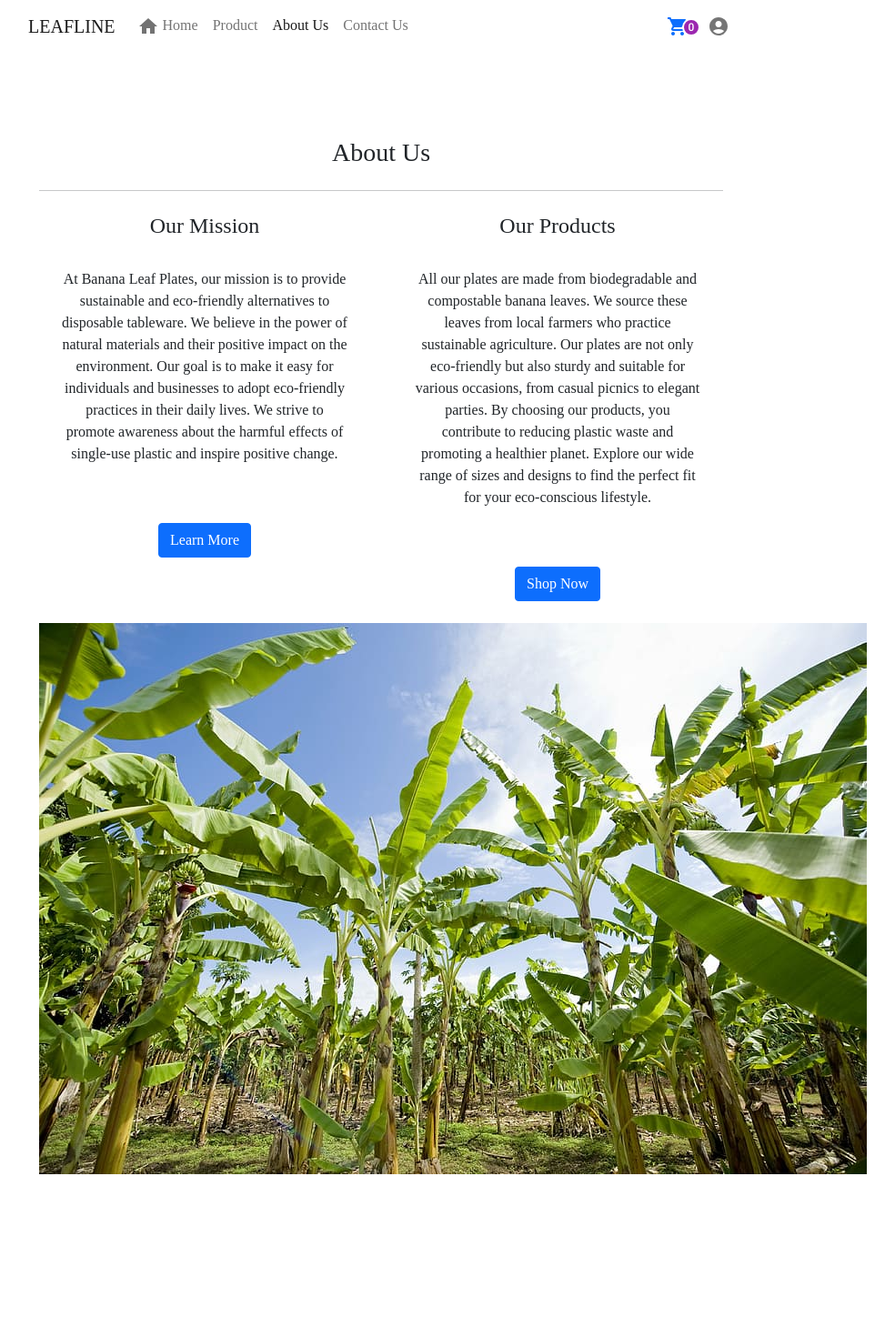
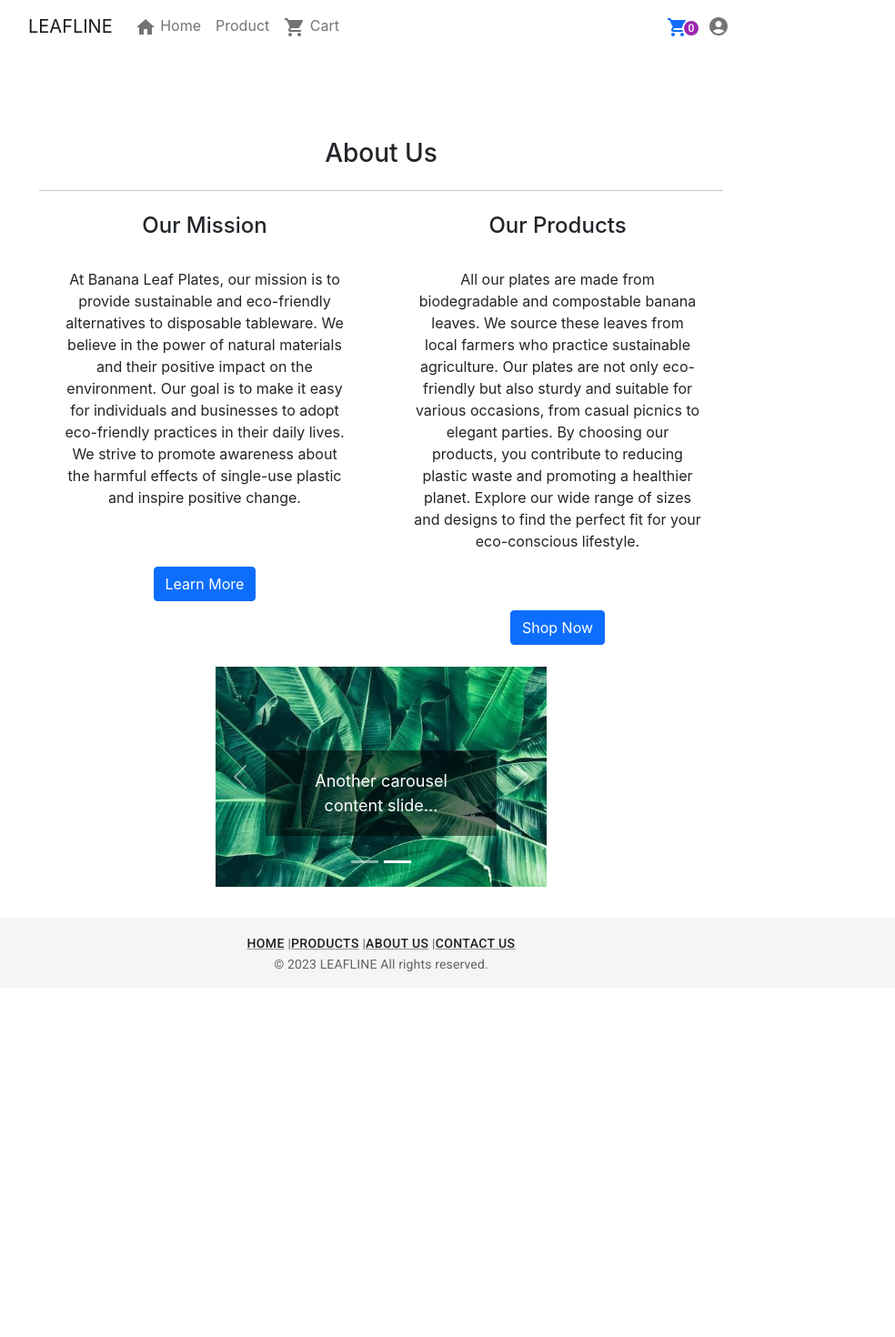
Before and after one commit to gowsisanthiran/leaf_line, a React (Create React App) app in the folder client/: page /about-us in a window 1280 px wide. Shown: the top 1470 px of the page at 91% size, without its empty margins (221-1205 px from the left). After the commit the page ends 1086 px from the top, so only its background shows below. Built offline with nearby package versions, Linux system fonts and the light colour scheme; a web font is replaced by a local one.

Commit message:
connect with gayu

```diff
--- a/client/src/components/Layout/Header.js
+++ b/client/src/components/Layout/Header.js
@@ -1,18 +1,92 @@
+// // import React from 'react';
+// // import logo from '../../images/Logo.png';
+// // import './Header.css';
+// // import {NavLink,Link} from 'react-router-dom';
+// // import {useSelector} from 'react-redux';
+// // import DrawerMenu from './DrawerMenu';
+// // import AuthMenu from './AuthMenu';
+
+// // import HomeIcon from '@mui/icons-material/Home';
+// // import ShoppingCartIcon from '@mui/icons-material/ShoppingCart'
+// // import { Tooltip } from '@mui/material';
+// // import Badge from '@mui/material/Badge';
+// // import { styled } from '@mui/material/styles';
+
+// // import {selectCartItems} from '../../redux/features/cartSlice';
+
+// // const StyledBadge = styled(Badge)(({ theme }) => ({
+// //   '& .MuiBadge-badge': {
+// //     right: -3,
+// //     top: 13,
+// //     border: `2px solid ${theme.palette.background.paper}`,
+// //     padding: '0 4px',
+// //   },
+// // }));
+
+// // const Header = () => {
+// //   const {products}=useSelector(selectCartItems);
+// //   return (
+// //     <header>
+// //       <div className='site-header'>
+// //         <div className='primary-menu'>
+// //           <div className='mobile-menu'>
+// //             <DrawerMenu/>
+// //           </div>
+// //           <div className='logo-area'>
+// //             <Tooltip title='Home'>
+// //               <Link to='/'>
+// //               <span className='logo'>leafline</span>
+// //               </Link>
+// //             </Tooltip>
+// //           </div>
+// //           <nav className='pages-area'>
+// //             <NavLink to='/' className={({isActive})=>isActive?'active':''}>
+// //               <HomeIcon/>Home
+// //             </NavLink>
+// //             <NavLink to='/product' className={({isActive})=>isActive?'active':''}>
+// //               Product
+// //             </NavLink>
+// //             <NavLink to='/about-us' className={({isActive})=>isActive?'active':''}>
+// //               About Us
+// //             </NavLink>
+// //             <NavLink to='/contact-us' className={({isActive})=>isActive?'active':''}>
+// //               Contact Us
+// //             </NavLink>
+// //           </nav>
+// //         </div>
+// //         <div className='secondary-menu'>
+// //           <div className='cart-area'>
+// //             <Tooltip title='Your cart'>
+// //               <Link to='/cart' style={{padding:'8px 15px'}}>
+// //                 <StyledBadge badgeContent={products.length>0?products.length:'0'} color='secondary'>
+// //                   <ShoppingCartIcon/>
+// //                 </StyledBadge>
+// //               </Link>
+// //             </Tooltip>
+// //           </div>
+// //           <div className='auth-area'>
+// //             <AuthMenu/>
+// //           </div>
+// //         </div>
+// //       </div>
+// //     </header>
+// //   )
+// // }
+
+// // export default Header
+
 // import React from 'react';
 // import logo from '../../images/Logo.png';
-// import './Header.css';
-// import {NavLink,Link} from 'react-router-dom';
-// import {useSelector} from 'react-redux';
+// import { NavLink, Link } from 'react-router-dom';
+// import { useSelector } from 'react-redux';
 // import DrawerMenu from './DrawerMenu';
 // import AuthMenu from './AuthMenu';
-
 // import HomeIcon from '@mui/icons-material/Home';
-// import ShoppingCartIcon from '@mui/icons-material/ShoppingCart'
+// import ShoppingCartIcon from '@mui/icons-material/ShoppingCart';
 // import { Tooltip } from '@mui/material';
 // import Badge from '@mui/material/Badge';
 // import { styled } from '@mui/material/styles';
-
-// import {selectCartItems} from '../../redux/features/cartSlice';
+// import { selectCartItems } from '../../redux/features/cartSlice';
 
 // const StyledBadge = styled(Badge)(({ theme }) => ({
 //   '& .MuiBadge-badge': {
@@ -24,56 +98,86 @@
 // }));
 
 // const Header = () => {
-//   const {products}=useSelector(selectCartItems);
+//   const { products } = useSelector(selectCartItems);
+
 //   return (
-//     <header>
-//       <div className='site-header'>
-//         <div className='primary-menu'>
-//           <div className='mobile-menu'>
-//             <DrawerMenu/>
+//     <header className="bg-transparent">
+//       <div className="container">
+//         <nav className="navbar navbar-expand-lg navbar-light bg-transparent">
+//           <Link to="/" className="navbar-brand">
+//             <span className="logo">LEAFLINE</span>
+//           </Link>
+//           <button
+//             className="navbar-toggler"
+//             type="button"
+//             data-toggle="collapse"
+//             data-target="#navbarNav"
+//             aria-controls="navbarNav"
+//             aria-expanded="false"
+//             aria-label="Toggle navigation"
+//           >
+//             <span className="navbar-toggler-icon"></span>
+//           </button>
+//           <div className="collapse navbar-collapse" id="navbarNav">
+//             <ul className="navbar-nav ml-auto">
+//               <li className="nav-item">
+//                 <NavLink to="/" className="nav-link" activeClassName="active">
+//                   <HomeIcon/> Home
+//                 </NavLink>
+//               </li>
+//               <li className="nav-item">
+//                 <NavLink
+//                   to="/product"
+//                   className="nav-link"
+//                   activeClassName="active"
+//                 >
+//                   Product
+//                 </NavLink>
+//               </li>
+//               <li className="nav-item">
+//                 <NavLink
+//                   to="/about-us"
+//                   className="nav-link"
+//                   activeClassName="active"
+//                 >
+//                   About Us
+//                 </NavLink>
+//               </li>
+//               <li className="nav-item">
+//                 <NavLink
+//                   to="/contact-us"
+//                   className="nav-link"
+//                   activeClassName="active"
+//                 >
+//                   Contact Us
+//                 </NavLink>
+//               </li>
+//             </ul>
 //           </div>
-//           <div className='logo-area'>
-//             <Tooltip title='Home'>
-//               <Link to='/'>
-//               <span className='logo'>leafline</span>
-//               </Link>
-//             </Tooltip>
+//           <div className="ml-auto d-flex align-items-center">
+//             <div className="cart-area mr-3">
+//               <Tooltip title="Your cart">
+//                 <Link to="/cart">
+//                   <StyledBadge
+//                     badgeContent={products.length > 0 ? products.length : '0'}
+//                     color="secondary"
+//                   >
+//                     <ShoppingCartIcon />
+//                   </StyledBadge>
+//                 </Link>
+//               </Tooltip>
+//             </div>
+//             <div className="auth-area">
+//               <AuthMenu />
+//             </div>
 //           </div>
-//           <nav className='pages-area'>
-//             <NavLink to='/' className={({isActive})=>isActive?'active':''}>
-//               <HomeIcon/>Home
-//             </NavLink>
-//             <NavLink to='/product' className={({isActive})=>isActive?'active':''}>
-//               Product
-//             </NavLink>
-//             <NavLink to='/about-us' className={({isActive})=>isActive?'active':''}>
-//               About Us
-//             </NavLink>
-//             <NavLink to='/contact-us' className={({isActive})=>isActive?'active':''}>
-//               Contact Us
-//             </NavLink>
-//           </nav>
-//         </div>
-//         <div className='secondary-menu'>
-//           <div className='cart-area'>
-//             <Tooltip title='Your cart'>
-//               <Link to='/cart' style={{padding:'8px 15px'}}>
-//                 <StyledBadge badgeContent={products.length>0?products.length:'0'} color='secondary'>
-//                   <ShoppingCartIcon/>
-//                 </StyledBadge>
-//               </Link>
-//             </Tooltip>
-//           </div>
-//           <div className='auth-area'>
-//             <AuthMenu/>
-//           </div>
-//         </div>
+//         </nav>
 //       </div>
 //     </header>
-//   )
-// }
+//   );
+// };
 
-// export default Header
+// export default Header;
 
 import React from 'react';
 import logo from '../../images/Logo.png';
@@ -136,20 +240,11 @@ const Header = () => {
               </li>
               <li className="nav-item">
                 <NavLink
-                  to="/about-us"
+                  to="/cart"
                   className="nav-link"
                   activeClassName="active"
                 >
-                  About Us
-                </NavLink>
-              </li>
-              <li className="nav-item">
-                <NavLink
-                  to="/contact-us"
-                  className="nav-link"
-                  activeClassName="active"
-                >
-                  Contact Us
+                  <ShoppingCartIcon /> Cart
                 </NavLink>
               </li>
             </ul>
--- a/client/src/components/Pages/Aboutus.js
+++ b/client/src/components/Pages/Aboutus.js
@@ -1,13 +1,33 @@
-// //
-// import React from 'react';
+// import React, { useEffect } from 'react';
 // import { Button } from 'react-bootstrap';
 // import { Container, Row, Col } from 'react-bootstrap';
 // import bananaLeafImage from '../../images/pic04.jpeg';
 // import farmImage from '../../images/parallax1.jpg';
 // import compostImage from '../../images/parallax2.jpeg';
-// import './aboutus.css';
+// import '../Pages/aboutus.css';
 
 // const AboutUs = () => {
+//   useEffect(() => {
+//     const image = document.querySelector('.image');
+//     const content = document.querySelector('.content');
+
+//     window.addEventListener('scroll', () => {
+//       const scrollPosition = window.pageYOffset;
+
+//       // Parallax effect for the image
+//       //image.style.transform = `translateY(${scrollPosition * 0.5}px)`;
+
+//       // Fade-in effect for the content
+//       const contentPosition = content.offsetTop;
+//       const windowHeight = window.innerHeight;
+//       if (scrollPosition > contentPosition - windowHeight) {
+//         content.classList.add('fade-in');
+//       } else {
+//         content.classList.remove('fade-in');
+//       }
+//     });
+//   }, []);
+
 //   return (
 //     <Container className="p-4">
 //       <h3 className="mb-4">About Us</h3>
@@ -29,13 +49,17 @@
 //         </Col>
 //       </Row>
 //       <Row>
-//         <Col xs={12} sm={6} md={2}>
-//           <img src={bananaLeafImage} alt="Banana Leaf" className="image" />
-//           <img src={farmImage} alt="Sustainable Farming" className="image" />
-//           <img src={compostImage} alt="Compost" className="image" />
-//           <p className="p-4">
-//             Thank you for supporting our mission to create a greener world. Together, we can make a difference by embracing sustainable choices and preserving the beauty of our planet for future generations. Join us in our journey towards a more sustainable future.
-//           </p>
+//         <Col xs={5} sm={3} md={2}>
+//           <div className="parallax-wrapper">
+//             <div className="image-container">
+//               <img src={farmImage} alt="Banana Leaf" className="image" />
+//             </div>
+//             <div className="content">
+//               <p className="p-4">
+//                 Thank you for supporting our mission to create a greener world. Together, we can make a difference by embracing sustainable choices and preserving the beauty of our planet for future generations. Join us on our journey towards a more sustainable future.
+//               </p>
+//             </div>
+//           </div>
 //         </Col>
 //       </Row>
 //     </Container>
@@ -44,27 +68,21 @@
 
 // export default AboutUs;
 
+import React, { useEffect } from 'react';
+import { Button, Container, Row, Col, Carousel } from 'react-bootstrap';
+import '../Pages/aboutus.css';
 
-
-
-import React, { useEffect } from 'react';
-import { Button } from 'react-bootstrap';
-import { Container, Row, Col } from 'react-bootstrap';
 import bananaLeafImage from '../../images/pic04.jpeg';
 import farmImage from '../../images/parallax1.jpg';
 import compostImage from '../../images/parallax2.jpeg';
-import '../Pages/aboutus.css';
+
 
 const AboutUs = () => {
   useEffect(() => {
-    const image = document.querySelector('.image');
     const content = document.querySelector('.content');
 
     window.addEventListener('scroll', () => {
       const scrollPosition = window.pageYOffset;
-
-      // Parallax effect for the image
-      image.style.transform = `translateY(${scrollPosition * 0.5}px)`;
 
       // Fade-in effect for the content
       const contentPosition = content.offsetTop;
@@ -87,28 +105,49 @@ const AboutUs = () => {
           <p className="p-4">
             At Banana Leaf Plates, our mission is to provide sustainable and eco-friendly alternatives to disposable tableware. We believe in the power of natural materials and their positive impact on the environment. Our goal is to make it easy for individuals and businesses to adopt eco-friendly practices in their daily lives. We strive to promote awareness about the harmful effects of single-use plastic and inspire positive change.
           </p>
-          <Button variant="primary" className="mt-4">Learn More</Button>
+          <Button variant="primary" className="mt-4">
+            Learn More
+          </Button>
         </Col>
         <Col xs={12} sm={6}>
           <h4>Our Products</h4>
           <p className="p-4">
             All our plates are made from biodegradable and compostable banana leaves. We source these leaves from local farmers who practice sustainable agriculture. Our plates are not only eco-friendly but also sturdy and suitable for various occasions, from casual picnics to elegant parties. By choosing our products, you contribute to reducing plastic waste and promoting a healthier planet. Explore our wide range of sizes and designs to find the perfect fit for your eco-conscious lifestyle.
           </p>
-          <Button variant="primary" className="mt-4">Shop Now</Button>
+          <Button variant="primary" className="mt-4">
+            Shop Now
+          </Button>
         </Col>
       </Row>
       <Row>
-        <Col xs={5} sm={3} md={2}>
-          <div className="parallax-wrapper">
-            <div className="image-container">
-              <img src={farmImage} alt="Banana Leaf" className="image" />
-            </div>
-            <div className="content">
-              <p className="p-4">
-                Thank you for supporting our mission to create a greener world. Together, we can make a difference by embracing sustainable choices and preserving the beauty of our planet for future generations. Join us on our journey towards a more sustainable future.
-              </p>
-            </div>
-          </div>
+        <Col xs={12} sm={6} className="mx-auto">
+          <Carousel fade>
+            <Carousel.Item>
+              <img
+                className="d-block w-100"
+                src={farmImage}
+                alt="Banana Leaf"
+              />
+              <Carousel.Caption>
+                <p className="carousel-content">
+                  Thank you for supporting our mission to create a greener world. Together, we can make a difference by embracing sustainable choices and preserving the beauty of our planet for future generations. Join us on our journey towards a more sustainable future.
+                </p>
+              </Carousel.Caption>
+            </Carousel.Item>
+            <Carousel.Item>
+              <img
+                className="d-block w-100"
+                src={compostImage}
+                alt="Compost"
+              />
+              <Carousel.Caption>
+                <p className="carousel-content">
+                  Another carousel content slide...
+                </p>
+              </Carousel.Caption>
+            </Carousel.Item>
+            {/* Add more carousel items as needed */}
+          </Carousel>
         </Col>
       </Row>
     </Container>
--- a/client/src/components/Pages/aboutus.css
+++ b/client/src/components/Pages/aboutus.css
@@ -1,50 +1,13 @@
 
-
-body {
+/* body {
   font-family: "Montserrat";
 }
 
 image {
   --g:8px; /* the gap */
-    --s:400px; /*the size*/
+  /* --s:400px; /*the size*/
 
-    display: grid;
-    border-radius: 50%;
-
-  }
-  image > img {
-    grid-area: 1/1;
-    width: 400px;
-    aspect-ratio: 1;
-    object-fit: cover;
-
-  border-radius: 50%;
-  transform: translate(var(--_x,0)var(--_y,0));
-  cursor: pointer;
-  z-index: 0;
-  transition: .3s, z-index 0s .3s;
-}
-
-image img:hover{
-  --_i:1;
-  z-index: 1;
-  transition:transform .2s, clip-path .3s  .2s, z-index 0s ;
-
-}
-image:hover img {
-  transform: translate(0,0);
-
-}
-
-image > img:nth-child(1){
-  clip-path: polygon(50% 50%, calc(50%*var(--_i,0))
-  calc(120%*var(--_i,0)), 0 calc(100%*var(--_i,0 )), 0 0 , 100% calc(100%*var(--_i,0 )),
-  calc(100% - 50%*var(--_i)) calc(120%*var(--_i,0)));
-  --_y: calc(-1*var(--g))
-
-
-}
-
+/* }   */
 /* .parallax-wrapper {
 position: relative;
 overflow: hidden;
@@ -67,11 +30,30 @@ image > img:nth-child(1){
 transition: transform 0.3s ease-out;
 }*/
 
-.content {
+/* .content {
 opacity: 0;
 transition: opacity 0.3s ease-in;
 }
 
 .fade-in {
 opacity: 1;
+} */
+
+
+
+.content {
+  opacity: 0;
+  transition: opacity 0.5s;
 }
+
+.fade-in {
+  opacity: 1;
+}
+
+.carousel-content {
+  color: white;
+  font-size: 18px;
+  background-color: rgba(0, 0, 0, 0.5);
+  padding: 20px;
+  text-align: center;
+}
```
Lines whose indentation alone changed are shown as unchanged.
